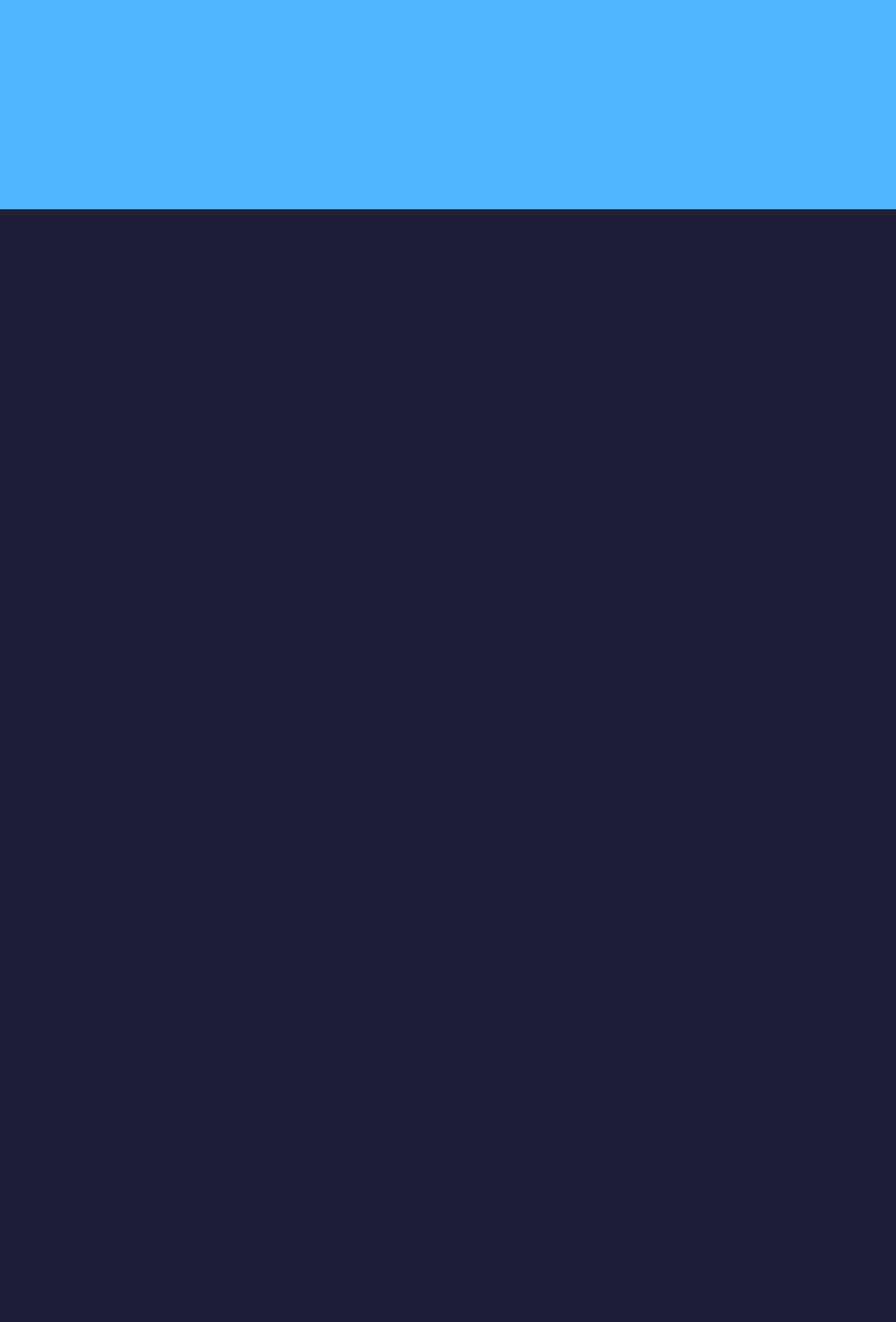
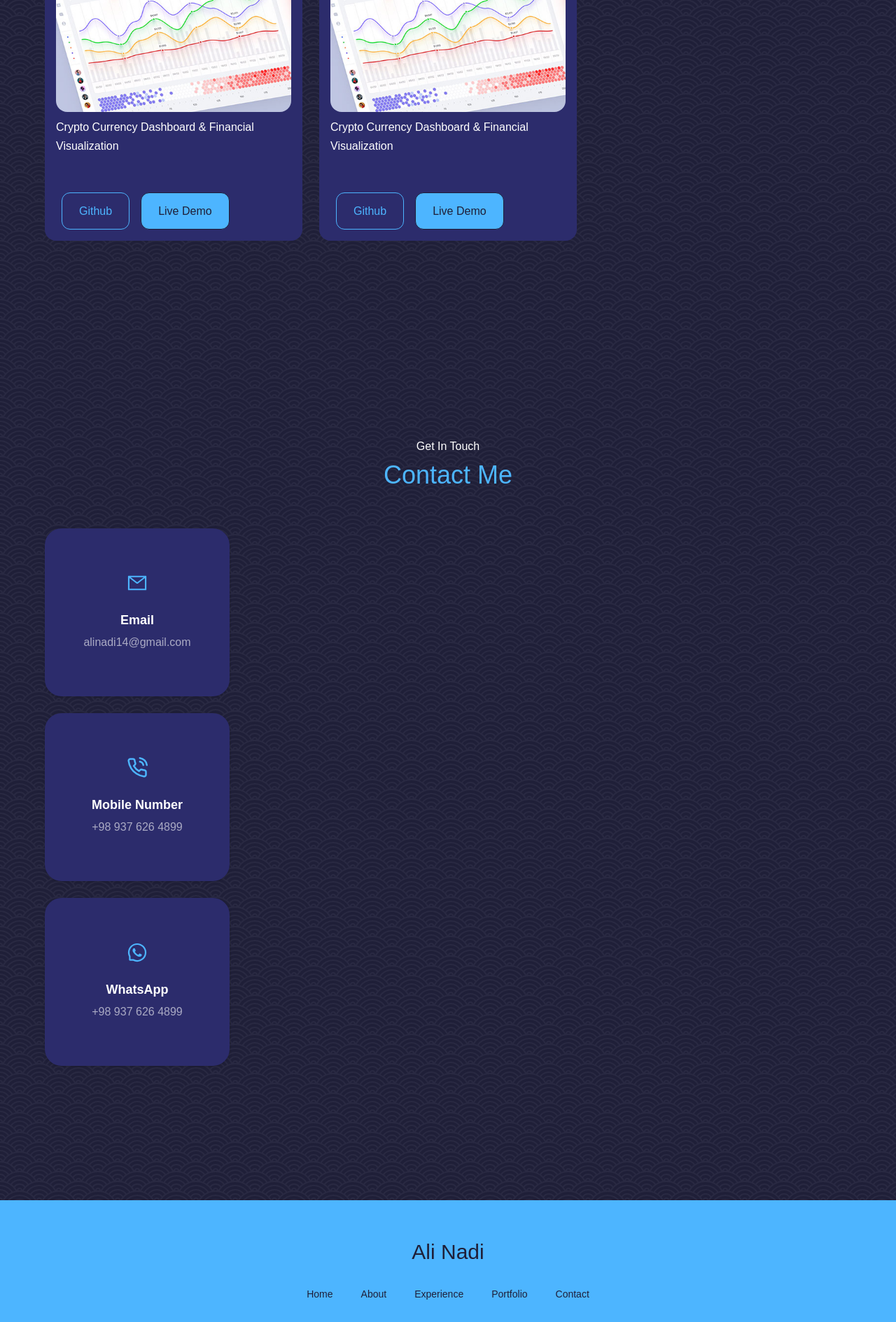
Before and after one commit to 25alinadi/portfolio, a React (Create React App) app: page / in a window 1280 px wide. Shown: the part 1855-3744 px from the top of the page at 70% size. Before the commit the page ends 2154 px from the top, so only its background shows below. Built offline with nearby package versions, Linux system fonts and the light colour scheme.

Commit message:
create contact and footer sections

```diff
--- a/src/components/contact/Contact.tsx
+++ b/src/components/contact/Contact.tsx
@@ -1,10 +1,33 @@
 import React from "react";
 import Section from "../Elements/Section";
+import {FaMedal, FaRegFolderOpen, FaUserFriends} from "react-icons/fa";
+import {AiOutlineMail, AiOutlineWhatsApp} from "react-icons/ai";
+import {FiPhoneCall} from "react-icons/fi";
 
 const Contact:React.FC = () => {
     return(
         <Section title={"Contact Me"} topTitle={"Get In Touch"} sectionId={"contact"}>
-            <div className={"mt-14"}>
+            <div className={"mt-14 grid grid-cols-4 gap-8"}>
+                <div className={"col-span-1"}>
+                    <ul>
+                        <li className={"bg-backgroundLight w-full h-60 flex flex-col justify-center items-center rounded-3xl drop-shadow mb-6"}>
+                            <div className={"text-primary text-3xl mb-6"}><AiOutlineMail /></div>
+                            <div className={"text-lg font-bold mb-1"}>Email</div>
+                            <div className={"text-light"}>alinadi14@gmail.com</div>
+                        </li>
+                        <li className={"bg-backgroundLight w-full h-60 flex flex-col justify-center items-center rounded-3xl drop-shadow mb-6"}>
+                            <div className={"text-primary text-3xl mb-6"}><FiPhoneCall /></div>
+                            <div className={"text-lg font-bold mb-1"}>Mobile Number</div>
+                            <div className={"text-light"}>+98 937 626 4899</div>
+                        </li>
+                        <li className={"bg-backgroundLight w-full h-60 flex flex-col justify-center items-center rounded-3xl drop-shadow mb-6"}>
+                            <div className={"text-primary text-3xl mb-6"}><AiOutlineWhatsApp /></div>
+                            <div className={"text-lg font-bold mb-1"}>WhatsApp</div>
+                            <div className={"text-light"}>+98 937 626 4899</div>
+                        </li>
+                    </ul>
+                </div>
+                <div className={"col-span-3"}></div>
             </div>
         </Section>
     )
--- a/src/components/footer/Footer.tsx
+++ b/src/components/footer/Footer.tsx
@@ -1,9 +1,26 @@
 import React from "react";
+import {AiOutlineGithub, AiOutlineInstagram, AiOutlineLinkedin, AiOutlineMail, AiOutlineYoutube} from "react-icons/ai";
 
 const Footer:React.FC = () => {
     return(
-        <div className={"bg-primary min-h-[300px] w-full"}>
-
+        <div className={"bg-primary min-h-[400px] w-full py-14"}>
+            <div className={"max-w-6xl mx-auto"}>
+                <h2 className={"w-full text-3xl text-background text-center mb-8"}>Ali Nadi</h2>
+                <ul className={"flex flex-row justify-center item-center space-x-10 mb-8"}>
+                    <li className={"text-sm text-background hover:opacity-70"}>Home</li>
+                    <li className={"text-sm text-background hover:opacity-70"}>About</li>
+                    <li className={"text-sm text-background hover:opacity-70"}>Experience</li>
+                    <li className={"text-sm text-background hover:opacity-70"}>Portfolio</li>
+                    <li className={"text-sm text-background hover:opacity-70"}>Contact</li>
+                </ul>
+                <ul className={"flex flex-row justify-center item-center space-x-6"}>
+                    <li className={"bg-background text-white rounded-xl text-xl p-2 cursor-pointer transition duration-300 ease-in-out hover:bg-white hover:text-background"}><AiOutlineGithub /></li>
+                    <li className={"bg-background text-white rounded-xl text-xl p-2 cursor-pointer transition duration-300 ease-in-out hover:bg-white hover:text-background"}><AiOutlineInstagram /></li>
+                    <li className={"bg-background text-white rounded-xl text-xl p-2 cursor-pointer transition duration-300 ease-in-out hover:bg-white hover:text-background"}><AiOutlineLinkedin /></li>
+                    <li className={"bg-background text-white rounded-xl text-xl p-2 cursor-pointer transition duration-300 ease-in-out hover:bg-white hover:text-background"}><AiOutlineMail /></li>
+                    <li className={"bg-background text-white rounded-xl text-xl p-2 cursor-pointer transition duration-300 ease-in-out hover:bg-white hover:text-background"}><AiOutlineYoutube /></li>
+                </ul>
+            </div>
         </div>
     )
 }
--- a/src/components/portfolio/Portfolio.tsx
+++ b/src/components/portfolio/Portfolio.tsx
@@ -1,10 +1,16 @@
 import React from "react";
 import Section from "../Elements/Section";
+import PortfolioItem from "./PortfolioItem";
 
 const Portfolio:React.FC = () => {
     return(
         <Section title={"Portfolio"} topTitle={"My Recent Work"} sectionId={"portfolio"}>
-            <div className={"mt-14"}>
+            <div className={"mt-14 grid grid-cols-1 md:grid-cols-2 lg:grid-cols-3 gap-6"}>
+                <PortfolioItem />
+                <PortfolioItem />
+                <PortfolioItem />
+                <PortfolioItem />
+                <PortfolioItem />
             </div>
         </Section>
     )
--- /dev/null
+++ b/src/components/portfolio/PortfolioItem.tsx
@@ -0,0 +1,21 @@
+import React from "react";
+// @ts-ignore
+import testImg from "../../assets/images/portfolio1.jpg"
+import Button from "../Elements/Button";
+
+const PortfolioItem:React.FC = () => {
+    return(
+        <div className={"bg-backgroundLight rounded-2xl h-[450px] flex flex-col justify-between items-center p-4"}>
+            <div>
+                <img src={testImg} className={"w-full h-[250px] rounded-2xl mb-2"} alt={""} />
+                <h2 className={"w-full text-white text-left"}>Crypto Currency Dashboard & Financial Visualization</h2>
+            </div>
+            <div className={"text-left w-full"}>
+                <Button btnTxt={"Github"} url={"#"} isPrimary={true} />
+                <Button btnTxt={"Live Demo"} url={"#"} />
+            </div>
+        </div>
+    )
+}
+
+export default PortfolioItem
--- a/src/pages/App.tsx
+++ b/src/pages/App.tsx
@@ -10,7 +10,7 @@ import Footer from "./../components/footer";
 const App:React.FC = () => {
     return(
         <React.Fragment>
-            <div className={"container mx-auto"}>
+            <div className={"max-w-6xl mx-auto"}>
                 <Header />
                 <Nav />
                 <About />
```
